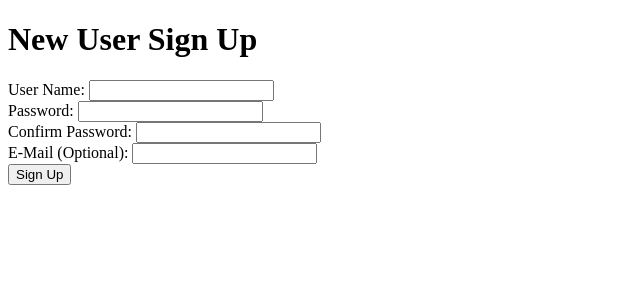
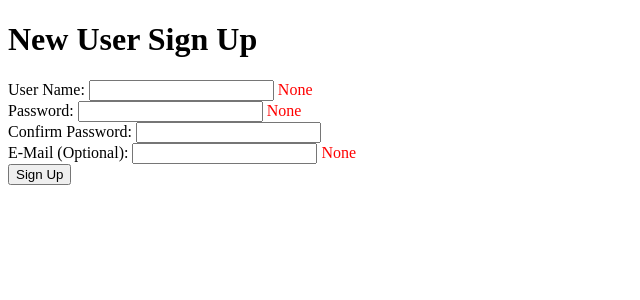
Before and after one commit to MeGodzillaUDead/user-signup, a Flask app: page / in a window 1280 px wide. Shown: the top 300 px of the page, without its empty margins (0-640 px from the left). Run offline with Flask 2, Linux system fonts and the light colour scheme.

Commit message:
implemented error message display

```diff
--- a/main.py
+++ b/main.py
@@ -38,7 +38,11 @@
 
 @app.route("/")
 def index():
-	return render_template('signup-form.html', title='New User Sign Up')
+	return render_template('signup-form.html', title='New User Sign Up',
+		ue = request.args.get('ue'),
+		pe = request.args.get('pe'),
+		ee = request.args.get('ee')
+		)
 
 @app.route("/welcome", methods=['POST'])
 def welcome():
--- a/templates/base.html
+++ b/templates/base.html
@@ -2,6 +2,11 @@
 <html>
 	<head>
 		<title>{{title}}</title>
+		<style>
+			.error {
+				color: red
+			}
+		</style>
 	</head>
 	<body>
 		{% block content %}
--- a/templates/signup-form.html
+++ b/templates/signup-form.html
@@ -4,18 +4,18 @@
 		<form action="/welcome" method="post">
 			<label for="user-name">User Name:</label>
 			<input name="user-name" type="text" />
-			<span class="error">{{ue}}</span>
+			{% if ue != "True" and ue != "None" %}<span class="error">{{ue}}</span>{% endif %}
 			<br>
 			<label for="password">Password:</label>
 			<input name="password" type="password" />
-			<span class="error">{{pe}}</span>
+			{% if pe != "True" and pe != "None" %}<span class="error">{{pe}}</span>{% endif %}
 			<br>
 			<label for="confirm-password">Confirm Password:</label>
 			<input name="confirm-password" type="password" />
 			<br>
 			<label for="email">E-Mail (Optional):</label>
 			<input name="email" type="text" />
-			<span class="error">{{ee}}</span>
+			{% if ee != "True" and ee != "None" %}<span class="error">{{ee}}</span>{% endif %}
 			<br>
 			<input type="submit" value="Sign Up">
 		</form>
```
